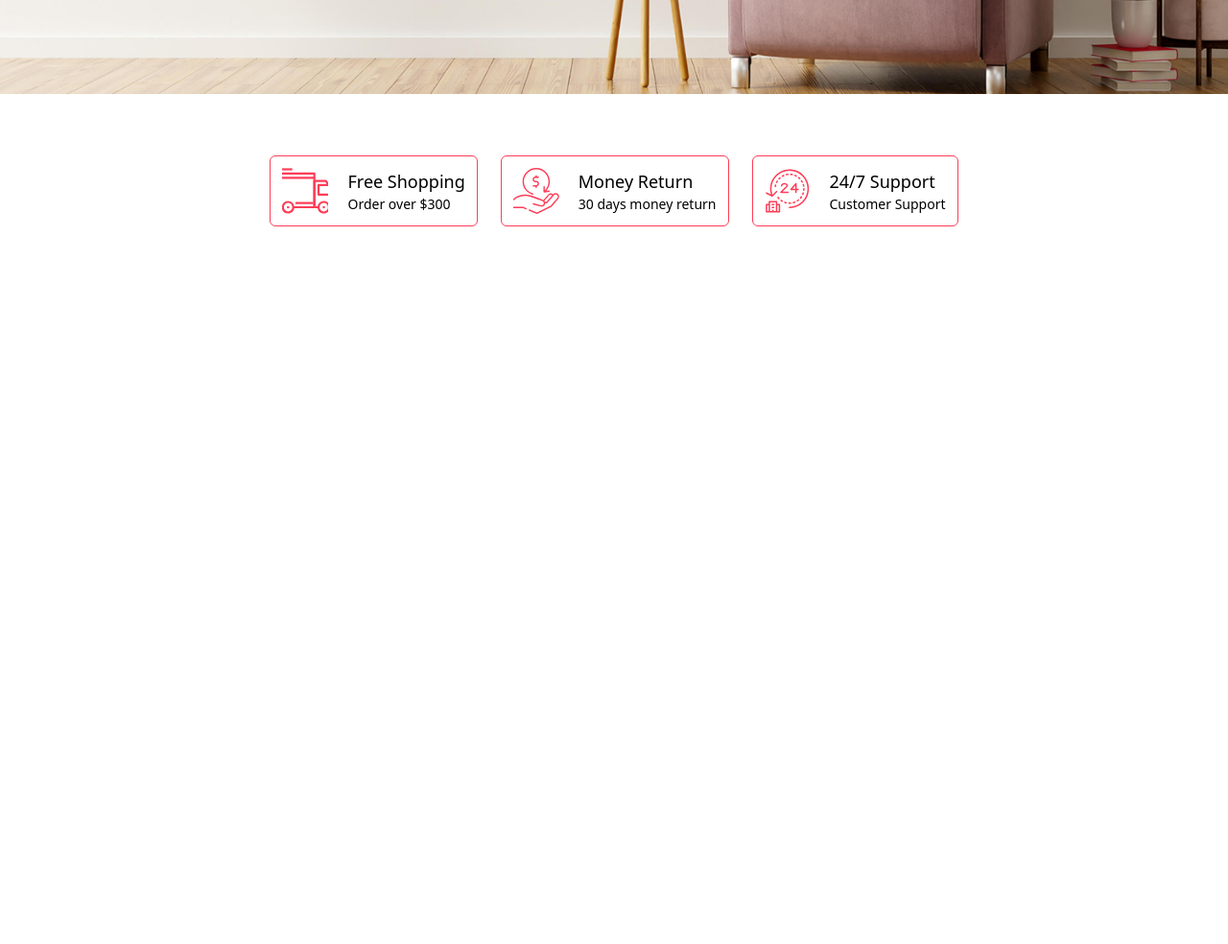
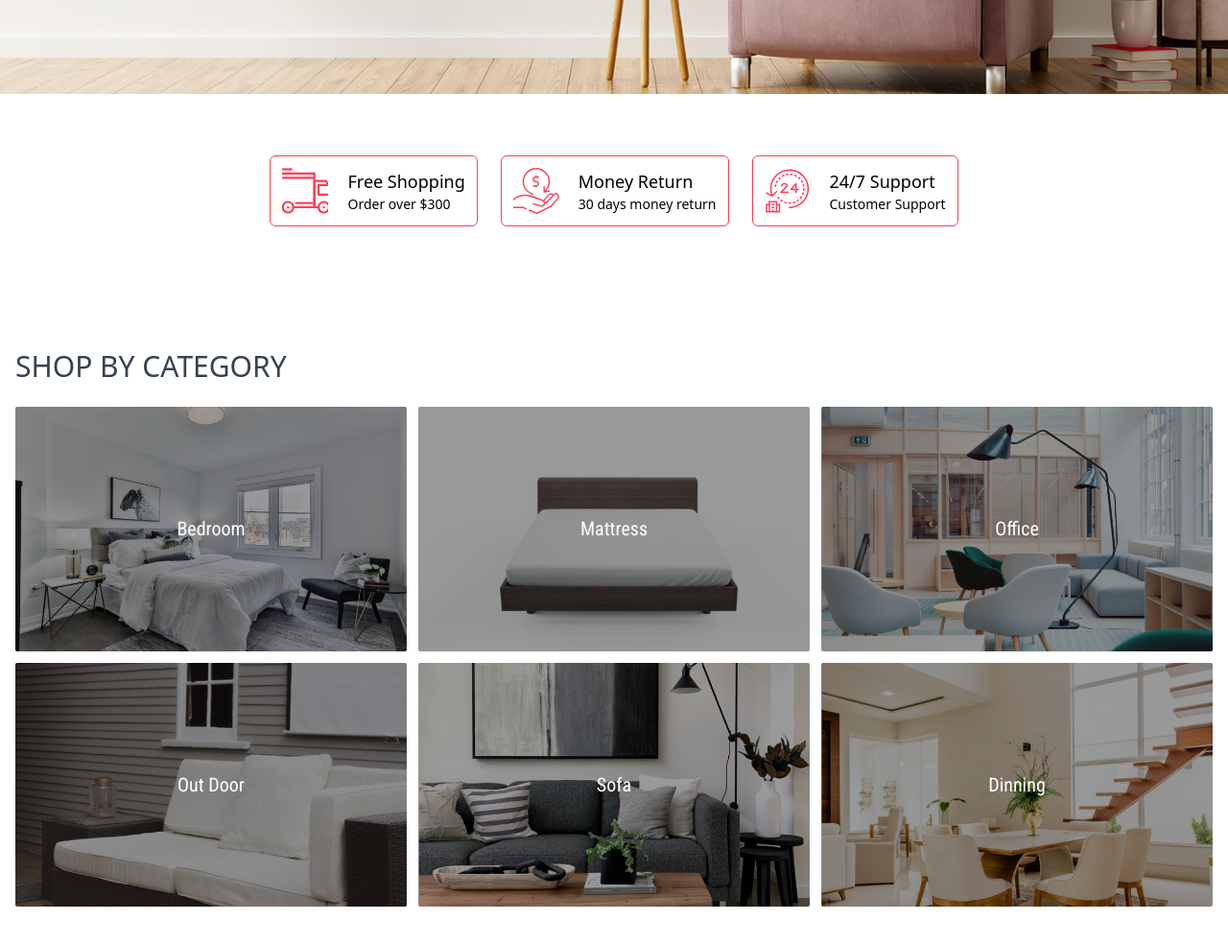
Before and after one commit to nazmul1487/Ecommerce-web-with-Tailwind-CSS, a website built with Vite: page index.html in a window 1280 px wide. Shown: the part 536-1520 px from the top of the page at 96% size. Before the commit the page ends 836 px from the top, so only its background shows below. Built offline with nearby package versions, Linux system fonts and the light colour scheme.

Commit message:
category section

```diff
--- a/index.html
+++ b/index.html
@@ -172,5 +172,39 @@
         </div>
      </div>
      <!-- feature section end  -->
+
+     <!-- Categories section  -->
+      <div class="container py-16">
+        <h2 class="text-3xl font-medium text-gray-700 uppercase mb-6">shop by category</h2>
+
+        <div class="grid grid-cols-3 gap-3">
+          <div class="relative rounded-sm overflow-hidden group">
+            <img src="images/category/category-1.jpg" class="w-full" >
+            <a href="" class="absolute inset-0 bg-black bg-opacity-40 flex items-center justify-center text-xl text-white font-roboto font-medium group-hover:bg-opacity-60">Bedroom</a>
+          </div>
+          <div class="relative rounded-sm overflow-hidden group">
+            <img src="images/category/category-2.jpg" class="w-full" >
+            <a href="" class="absolute inset-0 bg-black bg-opacity-40 flex items-center justify-center text-xl text-white font-roboto font-medium group-hover:bg-opacity-60">Mattress</a>
+          </div>
+          <div class="relative rounded-sm overflow-hidden group">
+            <img src="images/category/category-3.jpg" class="w-full" >
+            <a href="" class="absolute inset-0 bg-black bg-opacity-40 flex items-center justify-center text-xl text-white font-roboto font-medium group-hover:bg-opacity-60">Office</a>
+          </div>
+          <div class="relative rounded-sm overflow-hidden group">
+            <img src="images/category/category-4.jpg" class="w-full" >
+            <a href="" class="absolute inset-0 bg-black bg-opacity-40 flex items-center justify-center text-xl text-white font-roboto font-medium group-hover:bg-opacity-60">Out Door</a>
+          </div>
+          <div class="relative rounded-sm overflow-hidden group">
+            <img src="images/category/category-5.jpg" class="w-full" >
+            <a href="" class="absolute inset-0 bg-black bg-opacity-40 flex items-center justify-center text-xl text-white font-roboto font-medium group-hover:bg-opacity-60">Sofa</a>
+          </div>
+          <div class="relative rounded-sm overflow-hidden group">
+            <img src="images/category/category-6.jpg" class="w-full" >
+            <a href="" class="absolute inset-0 bg-black bg-opacity-40 flex items-center justify-center text-xl text-white font-roboto font-medium group-hover:bg-opacity-60">Dinning</a>
+          </div>
+        </div>
+      </div>
+     <!-- Categories section end -->
+
   </body>
 </html>
```
Also changed, not shown: images/category/category-1.jpg (added), images/category/category-2.jpg (added), images/category/category-3.jpg (added), images/category/category-4.jpg (added), images/category/category-5.jpg (added), images/category/category-6.jpg (added), images/products/product1.jpg (added), images/products/product10.jpg (added), images/products/product11.jpg (added), images/products/product12.jpg (added), images/products/product2.jpg (added), images/products/product3.jpg (added), images/products/product4.jpg (added), images/products/product5.jpg (added), 4 more files.
